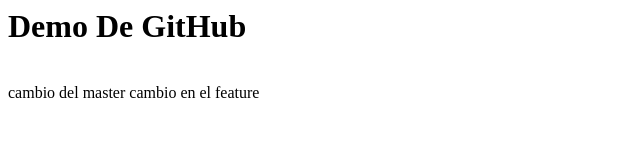
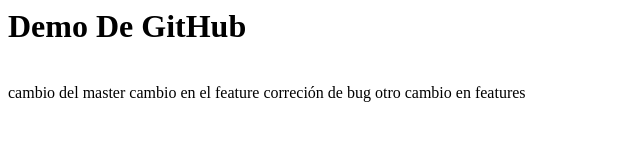
Before and after one commit to elian0988/FR, a plain HTML site: page index.html in a window 1280 px wide. Shown: the whole page, without its empty margins (0-640 px from the left). Drawn offline with Linux system fonts and the light colour scheme.

Commit message:
commit 1
cxdc

```diff
--- a/index.html
+++ b/index.html
@@ -10,5 +10,8 @@
 
     cambio en el feature
 
+    correción de bug
+    otro cambio en features
+
     </body>
 </html>
```
